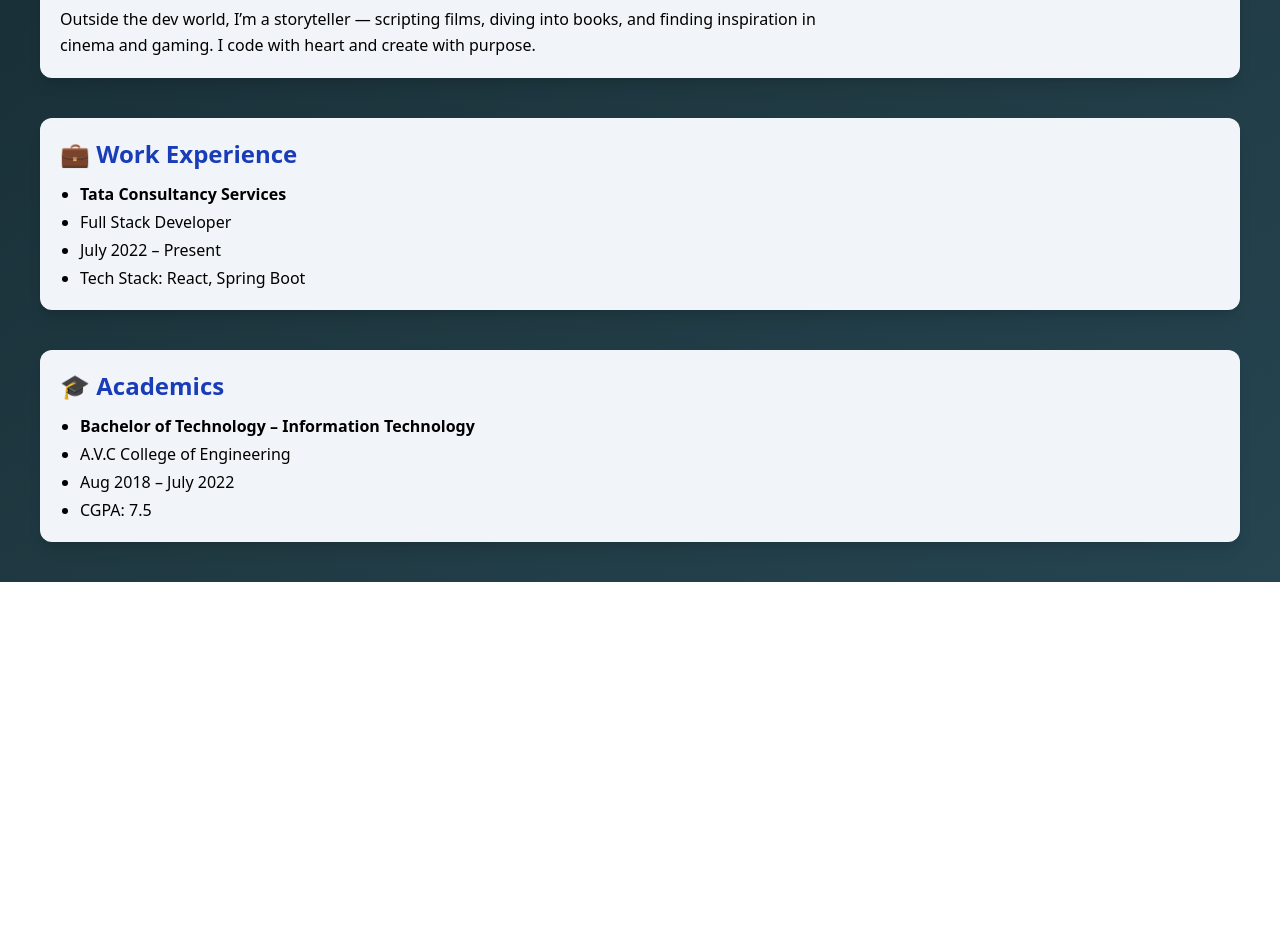
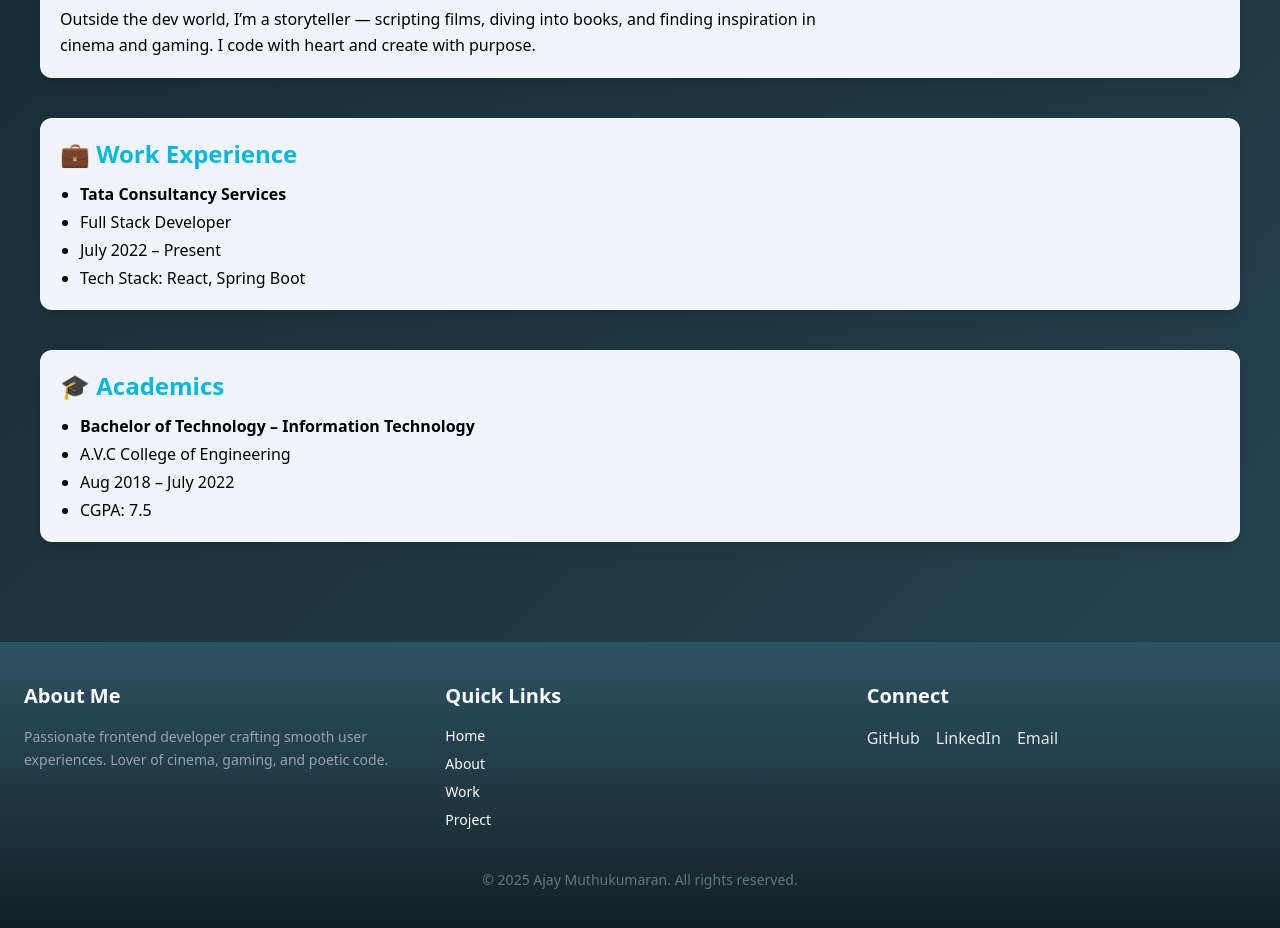
Before and after one commit to ajay-mkumar/my-portfolio, a React (Vite) app: page /about in a window 1280 px wide. Shown: the part 320-1248 px from the top of the page. Before the commit the page ends 902 px from the top, so only its background shows below. Built offline with nearby package versions, Linux system fonts and the light colour scheme.

Commit message:
Footer added

```diff
--- a/src/App.tsx
+++ b/src/App.tsx
@@ -9,6 +9,7 @@ import {
   Navigate,
 } from "react-router-dom";
 import Project from "./component/Project/Project";
+import Footer from "./Footer/Footer";
 
 function App() {
   return (
@@ -21,6 +22,7 @@ function App() {
         <Route path="/work" element={<Work />} />
         <Route path="/project" element={<Project />} />
       </Routes>
+      <Footer />
     </Router>
   );
 }
--- /dev/null
+++ b/src/Footer/Footer.tsx
@@ -0,0 +1,71 @@
+import { Link } from "react-router-dom";
+
+function Footer() {
+  return (
+    <footer className="bg-gradient-to-t from-[#0F2027] via-[#203A43] to-[#2C5364] text-gray-200 py-10 mt-20">
+      <div className="max-w-7xl mx-auto px-6 grid grid-cols-1 sm:grid-cols-2 lg:grid-cols-3 gap-8">
+        {/* About */}
+        <div>
+          <h2 className="text-xl font-semibold text-white mb-4">About Me</h2>
+          <p className="text-sm text-gray-400 leading-relaxed">
+            Passionate frontend developer crafting smooth user experiences.
+            Lover of cinema, gaming, and poetic code.
+          </p>
+        </div>
+
+        {/* Quick Links */}
+        <div>
+          <h2 className="text-xl font-semibold text-white mb-4">Quick Links</h2>
+          <ul className="space-y-2 text-sm flex flex-col">
+          {["Home", "About", "Work", "Project"].map((label, index) => (
+          <Link
+          to={label.toLowerCase()}
+            key={index}
+            className="text-white hover:text-teal-300 transition cursor-pointer"
+          >
+            {label}
+          </Link>
+        ))}
+          </ul>
+        </div>
+
+        {/* Social */}
+        <div>
+          <h2 className="text-xl font-semibold text-white mb-4">Connect</h2>
+          <div className="flex space-x-4">
+            <a
+              href="https://github.com/ajay-mkumar"
+              target="_blank"
+              rel="noopener noreferrer"
+              className="hover:text-teal-300 transition"
+            >
+              GitHub
+            </a>
+            <a
+              href="https://linkedin.com/in/ajay-muthukumaran9836001a9"
+              target="_blank"
+              rel="noopener noreferrer"
+              className="hover:text-teal-300 transition"
+            >
+              LinkedIn
+            </a>
+            <a
+              href="mailto:your.email@example.com"
+              className="hover:text-teal-300 transition"
+            >
+              Email
+            </a>
+          </div>
+        </div>
+      </div>
+
+      {/* Bottom */}
+      <div className="text-center text-sm text-gray-500 mt-10">
+        &copy; {new Date().getFullYear()} Ajay Muthukumaran. All rights
+        reserved.
+      </div>
+    </footer>
+  );
+}
+
+export default Footer;
--- a/src/component/About/About.tsx
+++ b/src/component/About/About.tsx
@@ -3,7 +3,7 @@ function About() {
       <div className="m-5 mt-10 p-5 space-y-10">
         {/* About Me */}
         <div className="shadow-lg rounded-xl p-5 bg-slate-100">
-          <h1 className="text-2xl font-bold text-blue-800 mb-3">👋 About Me</h1>
+          <h1 className="text-2xl font-bold text-cyan-500 mb-3">👋 About Me</h1>
           <p className="text-base w-full md:w-2/3 leading-relaxed">
             I'm <b>Ajay</b>, a passionate <b>Frontend Developer</b> with <b>3+ years</b> of experience crafting sleek, responsive UIs using <b>React.js</b>, <b>Tailwind CSS</b>, and modern web tools. I bring a creative edge to code, blending performance with aesthetics.
             <br /><br />
@@ -15,7 +15,7 @@ function About() {
 
         {/* Work Experience */}
         <div className="shadow-lg rounded-xl p-5 bg-slate-100">
-          <h1 className="text-2xl font-bold text-blue-800 mb-3">💼 Work Experience</h1>
+          <h1 className="text-2xl font-bold text-cyan-500 mb-3">💼 Work Experience</h1>
           <ul className="list-disc pl-5 space-y-1">
             <li><b>Tata Consultancy Services</b></li>
             <li>Full Stack Developer</li>
@@ -26,7 +26,7 @@ function About() {
 
         {/* Academics */}
         <div className="shadow-lg rounded-xl p-5 bg-slate-100">
-          <h1 className="text-2xl font-bold text-blue-800 mb-3">🎓 Academics</h1>
+          <h1 className="text-2xl font-bold text-cyan-500 mb-3">🎓 Academics</h1>
           <ul className="list-disc pl-5 space-y-1">
             <li><b>Bachelor of Technology – Information Technology</b></li>
             <li>A.V.C College of Engineering</li>
--- a/src/component/NavBar/NavBar.tsx
+++ b/src/component/NavBar/NavBar.tsx
@@ -30,7 +30,7 @@ function NavBar() {
               target="_blank"
               rel="noopener noreferrer"
             >
-              <LinkedInIcon />
+              <LinkedInIcon className="text-white"  />
             </IconButton>
           </Tooltip>
         </li>
@@ -42,7 +42,7 @@ function NavBar() {
               target="_blank"
               rel="noopener noreferrer"
             >
-              <GitHubIcon />
+              <GitHubIcon className="text-white" />
             </IconButton>
           </Tooltip>
         </li>
@@ -54,7 +54,7 @@ function NavBar() {
               target="_blank"
               rel="noopener noreferrer"
             >
-              <NetlifyIcon />
+              <NetlifyIcon className="text-white"  />
             </IconButton>
           </Tooltip>
         </li>
--- a/src/component/Work/Work.tsx
+++ b/src/component/Work/Work.tsx
@@ -3,16 +3,16 @@ import { workExperience } from "../../common/constants";
 function Work() {
   return (
     <div className="m-10 p-5">
-      <h1 className="font-bold text-2xl text-blue-800 p-5">
-        Tata Consulatncy Services
+      <h1 className="font-bold text-2xl text-cyan-500 p-5 bg-white rounded-lg shadow-inner text-center">
+        Tata Consulatncy Services | July-2022 to present
       </h1>
-      <p className="pl-5">July-2022 to present</p>
+      <div className="shadow-2xl m-5 pt-5">
         {workExperience.map((exp, index) => (
           <div
             key={index}
             className="p-5 m-5 shadow-2xl rounded-lg bg-white hover:scale-105 transition duration-300"
           >
-          <h3 className="font-bold text-blue-700">{exp.designation}</h3>
+            <h3 className="font-bold text-cyan-500">{exp.designation}</h3>
             <p>{exp.Duration}</p>
             <ul className="m-5 list-disc text-justify list-inside">
               {exp.details.map((detail, i) => (
@@ -24,6 +24,7 @@ function Work() {
           </div>
         ))}
       </div>
+    </div>
   );
 }
 
```
Lines whose indentation alone changed are shown as unchanged.
